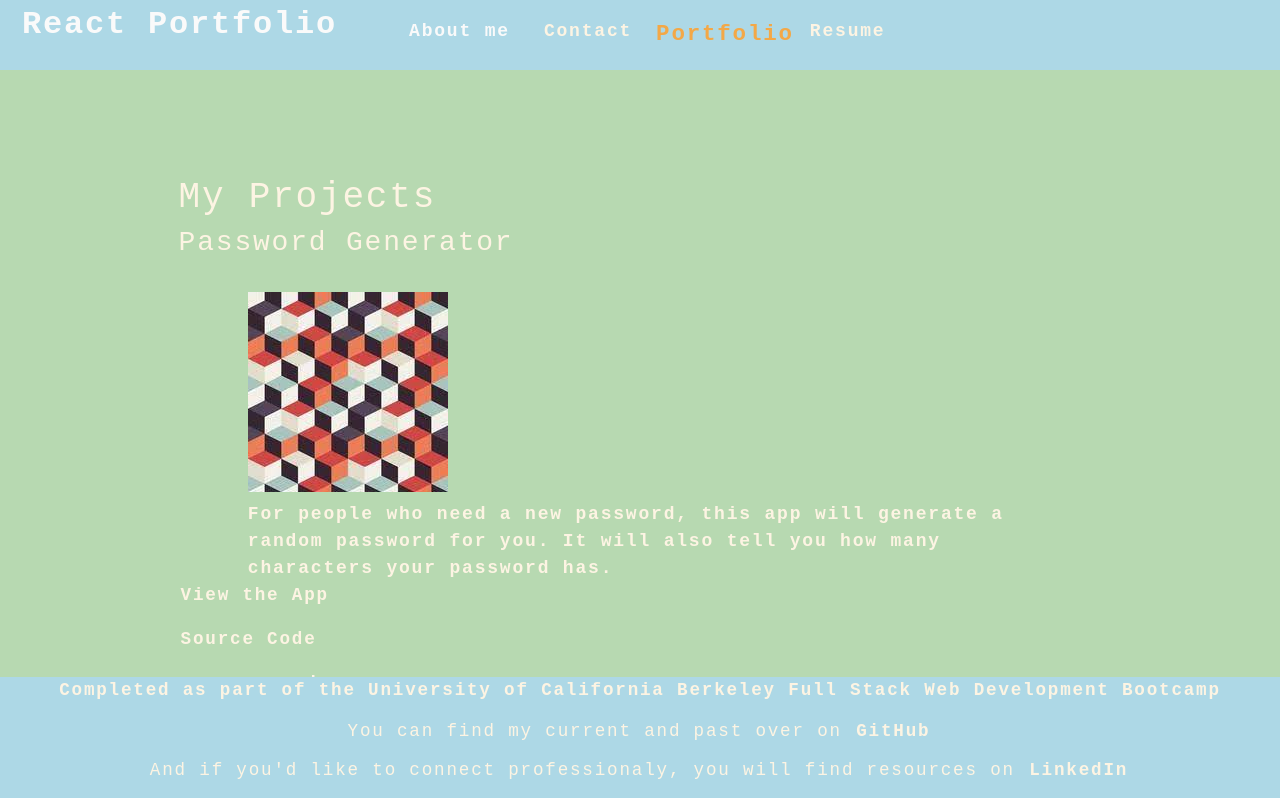
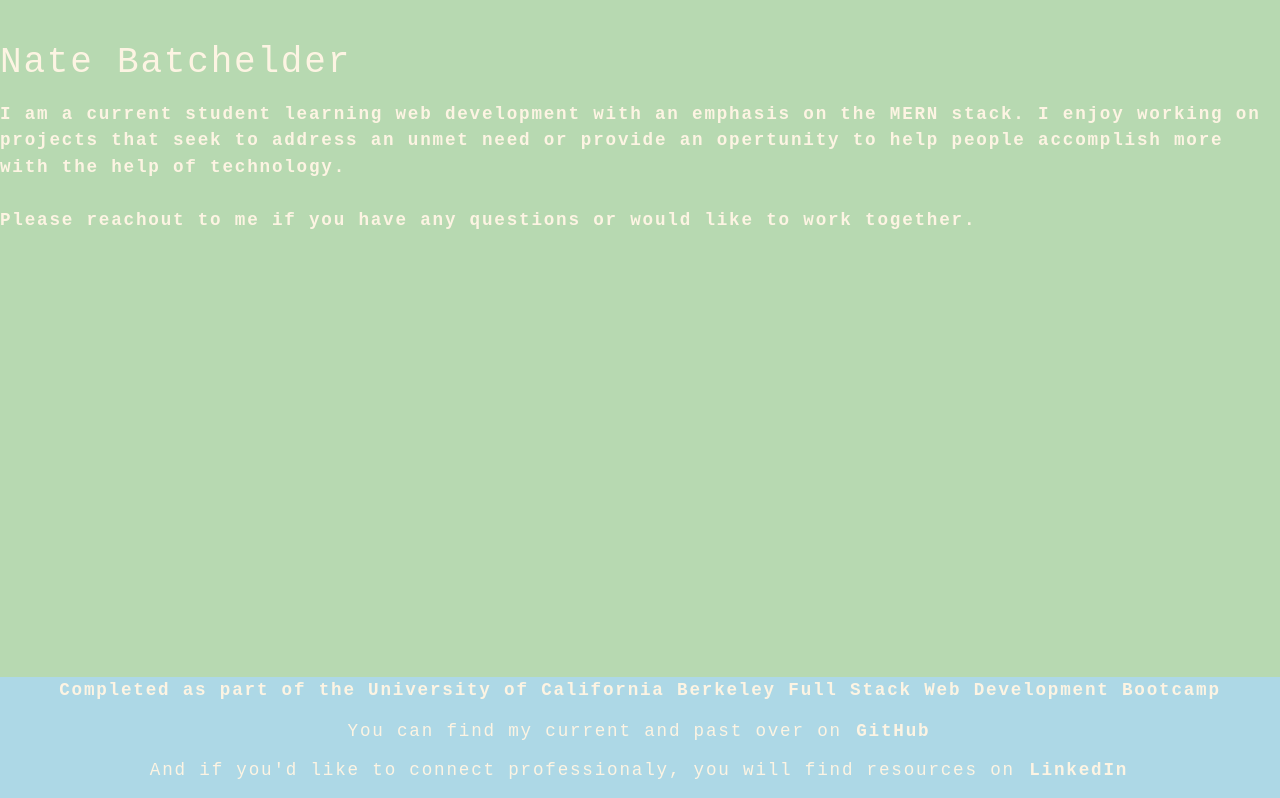
Before and after one commit to NateBatchelder/react-portfolio, a React (Create React App) app: page / in a window 1280 px wide. Shown: the top 798 px of the page. Built offline with nearby package versions, Linux system fonts and the light colour scheme.

Commit message:
splitting nav into new header component to mirror previous footer component

```diff
--- a/src/App.js
+++ b/src/App.js
@@ -9,43 +9,35 @@ import Footer from "./components/Footer";
 // import Resume from "./components/Resume";
 
 function App() {
-  const [categories] = useState([
-    {
-      name: "Portfolio",
-      description:
-        "A collection of my projects.  I have worked on a variety of projects, from simple websites to full-stack applications.",
-    },
-    {
-      name: "Resume",
-      description:
-        "A highlighted look at some of my past academic and relevant work experiences",
-    },
-  ]);
+  const [currentCategory, setCurrentCategory] = useState("about");
 
-  const [currentCategory, setCurrentCategory] = useState(categories[0]);
-
-  const [contactSelected, setContactSelected] = useState(false);
+  const sectionSelection = () => {
+    switch (currentCategory) {
+      case "about":
+        return <About />;
+      case "contact":
+        return <ContactForm />;
+      case "portfolio":
+        return <Portfolio />;
+      case "resume":
+        return <Resume />;
+      default:
+        return null;
+    }
+  };
 
   return (
     <div>
-      <Nav
-        categories={categories}
-        setCurrentCategory={setCurrentCategory}
-        currentCategory={currentCategory}
-        contactSelected={contactSelected}
-        setContactSelected={setContactSelected}
-      ></Nav>
-      <main>
-        {!contactSelected ? (
-          <>
-            <Portfolio></Portfolio>
-            <About></About>
-          </>
-        ) : (
-          <ContactForm></ContactForm>
-        )}
-      </main>
-      <Footer></Footer>
+      <div>
+        <header
+          currentCategory={currentCategory}
+          setCurrentCategory={setCurrentCategory}
+        ></header>
+      </div>
+      <div>{sectionSelection()}</div>
+      <div>
+        <Footer></Footer>
+      </div>
     </div>
   );
 }
--- a/src/components/Nav/index.js
+++ b/src/components/Nav/index.js
@@ -1,63 +1,19 @@
-import React, { useEffect } from "react";
-import { capitalizeFirstLetter } from "../../utils/helpers";
+import React from "react";
+import Nav from "./Nav";
 
-function Nav(props) {
-  const {
-    categories = [],
-    setCurrentCategory,
-    contactSelected,
-    currentCategory,
-    setContactSelected,
-  } = props;
-
-  useEffect(() => {
-    document.title = capitalizeFirstLetter(currentCategory.name);
-  }, [currentCategory]);
+function Header (props) {
+  const { currentCategory, setCurrentCategory } = props;
 
   return (
-    <header className="flex-row px-1">
-      <h2>
-        <a data-testid="link" href="/">
-          React Portfolio
-        </a>
-      </h2>
-      <nav>
-        <ul className="flex-row">
-          <li className="mx-2">
-            <a
-              data-testid="about"
-              href="#about"
-              onClick={() => setContactSelected(false)}
-            >
-              About me
-            </a>
-          </li>
-          <li className={`mx-2 ${contactSelected && "navActive"}`}>
-            <span onClick={() => setContactSelected(true)}>Contact</span>
-          </li>
-          {categories.map((category) => (
-            <li
-              className={`mx-1 ${
-                currentCategory.name === category.name &&
-                !contactSelected &&
-                "navActive"
-              }`}
-              key={category.name}
-            >
-              <span
-                onClick={() => {
-                  setCurrentCategory(category);
-                  setContactSelected(false);
-                }}
-              >
-                {capitalizeFirstLetter(category.name)}
-              </span>
-            </li>
-          ))}
-        </ul>
-      </nav>
+    <header className="flex-row px-1" id="navbar">
+      <div className="nav">
+        <Nav
+          currentCategory={currentCategory}
+          setCurrentCategory={setCurrentCategory}
+        ></Nav>
+      </div>
     </header>
   );
 }
 
-export default Nav;
+export default Header;
```
